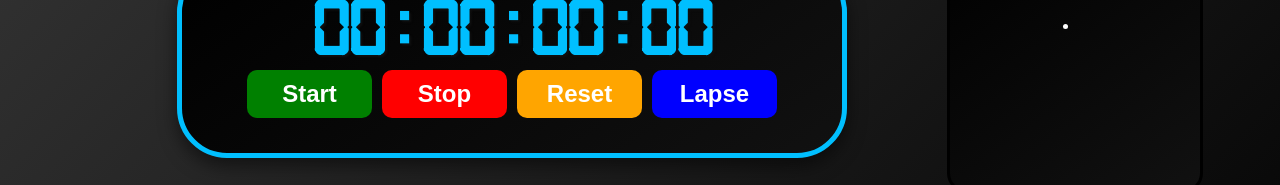
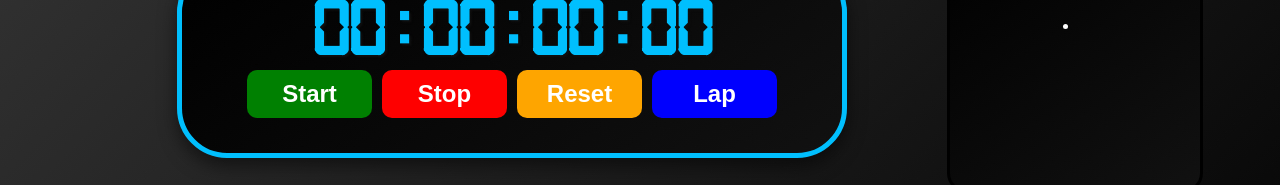
Before and after one commit to erzhadqt/Simple-Stopwatch, a React (Vite) app: page / in a window 1280 px wide. Shown: the part 248-433 px from the top of the page. Built offline with nearby package versions, Linux system fonts and the light colour scheme.

Commit message:
from Lapse to Lap

```diff
--- a/src/components/Stopwatch.jsx
+++ b/src/components/Stopwatch.jsx
@@ -66,10 +66,10 @@ function Stopwatch(){
                 <div className="display">{formatTime()}</div>
 
                 <div className="buttons">
-                <button onClick={start} className="start-button">Start</button>
+                <button onClick={start} className="start-button">{isRunning ? "stop": "Start"}</button>
                 <button onClick={stop} className="stop-button">Stop</button>
                 <button onClick={reset} className="reset-button">Reset</button>
-                <button className='lapse-button' onClick={lapse}>Lapse</button>
+                <button className='lapse-button' onClick={lapse}>Lap</button>
 
                 </div>
             </div>
```
